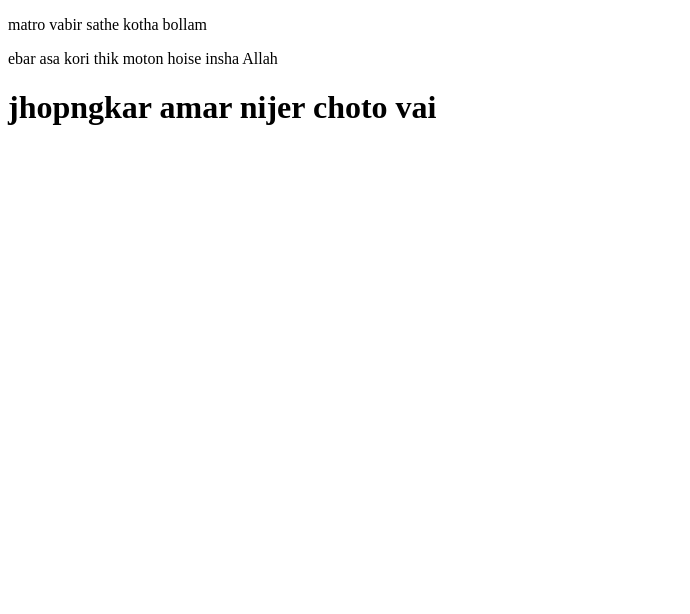
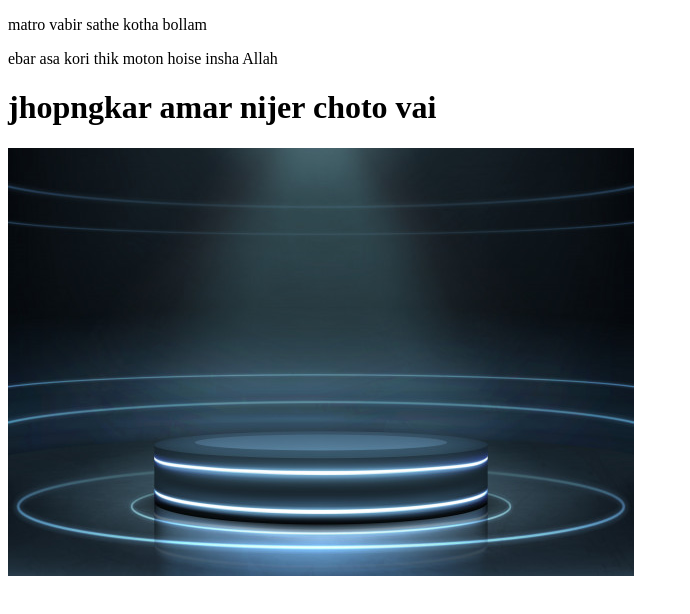
Before and after one commit to Asgorreaj/my-four-repo, a plain HTML site: page index.html in a window 1280 px wide. Shown: the whole page, without its empty margins (0-690 px from the left). Drawn offline with Linux system fonts and the light colour scheme.

Commit message:
image added

```diff
--- a/index.html
+++ b/index.html
@@ -10,5 +10,6 @@
 <body>
     <p>matro vabir  sathe kotha bollam </p>ebar asa kori thik moton hoise insha Allah
     <h1>jhopngkar amar nijer choto vai </h1>
+    <img src="ani.jpg" alt=""
 </body>
 </html>
```
